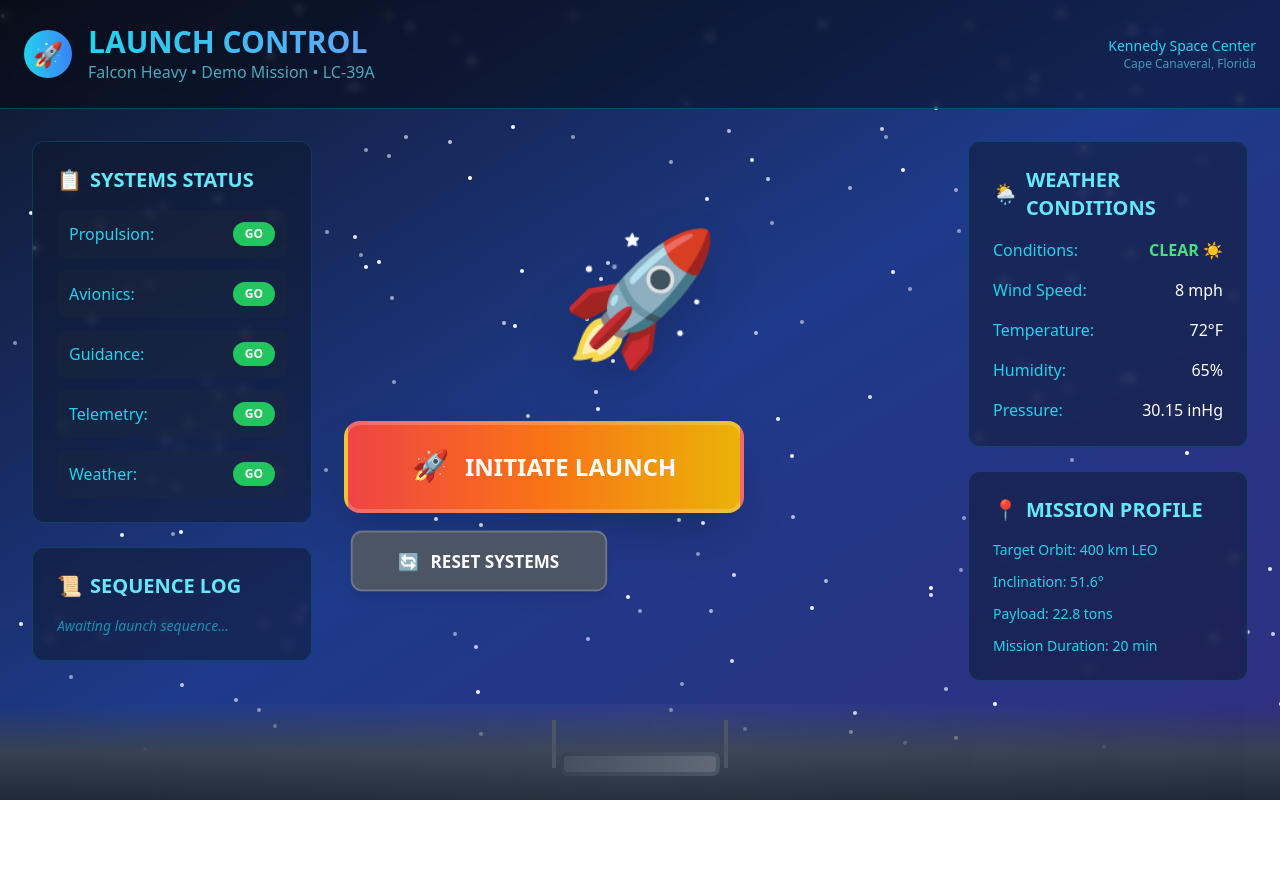
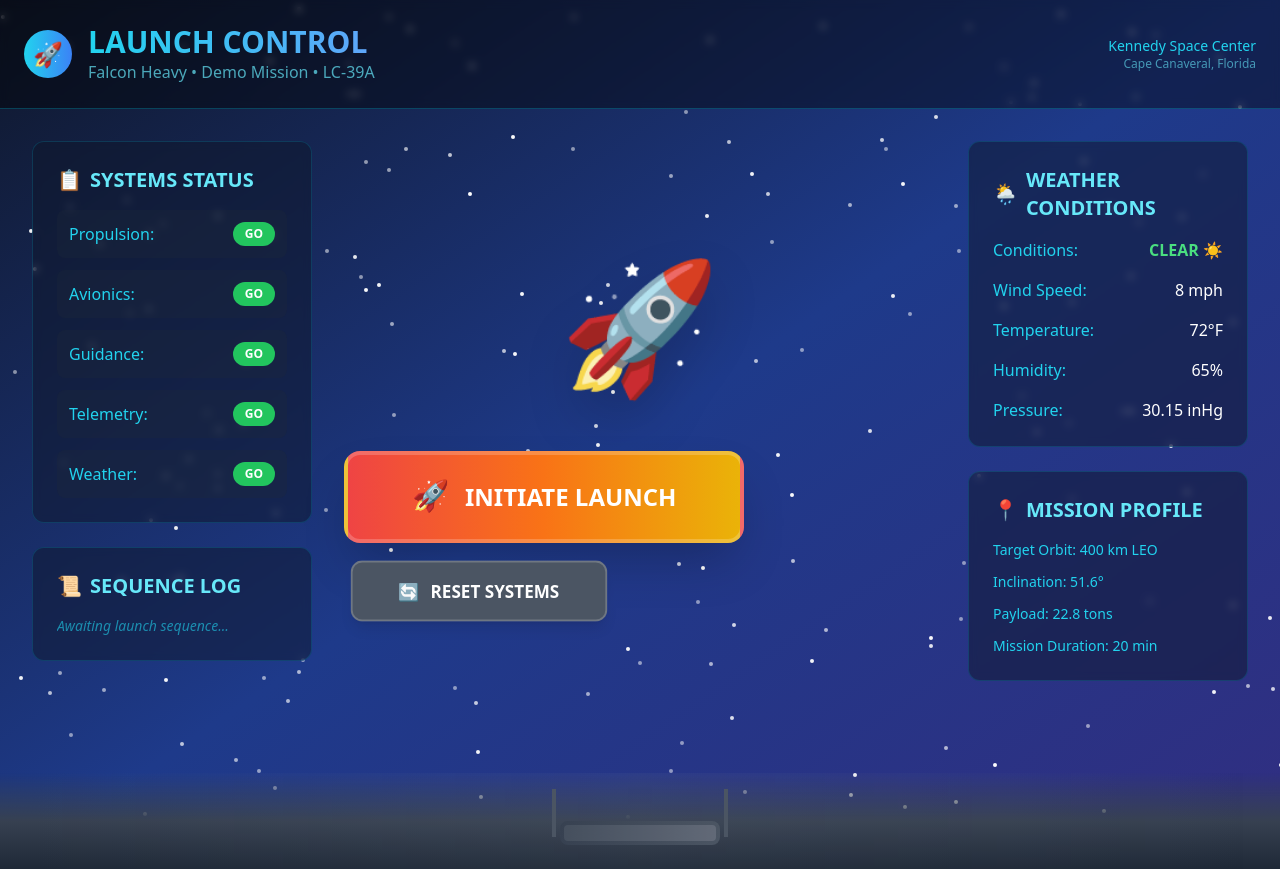
Before and after one commit to tarxemo/RocketF, a React (Vite) app: page / in a window 1280 px wide. Before the commit the page ends 800 px from the top, so only its background shows below. Built offline with nearby package versions, Linux system fonts and the light colour scheme.

Commit message:
new rocket ones

```diff
--- a/src/pages/RocketLaunchPage.tsx
+++ b/src/pages/RocketLaunchPage.tsx
@@ -133,7 +133,7 @@
   };
 
   return (
-    <div className="min-h-screen bg-gradient-to-br from-slate-900 via-blue-900 to-indigo-900 relative overflow-hidden">
+    <div className="min-h-screen bg-gradient-to-br from-slate-900 via-blue-900 to-indigo-900 relative overflow-auto">
       {/* Animated stars background */}
       <div className="absolute inset-0">
         {Array.from({ length: 200 }, (_, i) => (
@@ -176,8 +176,8 @@
         </div>
       </div>
 
-      <div className="relative z-10 flex-1 flex items-center justify-center p-8">
-        <div className="max-w-7xl mx-auto w-full grid grid-cols-12 gap-8 h-full">
+      <div className="relative z-10 flex-1 flex items-center justify-center p-8 pb-32">
+        <div className="max-w-7xl mx-auto w-full grid grid-cols-12 gap-8 min-h-[calc(100vh-200px)]">
 
           {/* Left Panel - Systems Status */}
           <div className="col-span-3 space-y-6">
--- a/src/pages/SimulationPage.tsx
+++ b/src/pages/SimulationPage.tsx
@@ -57,9 +57,9 @@
   };
 
   return (
-    <div className="min-h-screen bg-gradient-to-br from-slate-900 via-blue-900 to-indigo-900 text-white overflow-hidden">
+    <div className="min-h-screen bg-gradient-to-br from-slate-900 via-blue-900 to-indigo-900 text-white">
       {/* Mission Control Header */}
-      <div className="bg-black/40 backdrop-blur-sm border-b border-cyan-500/30 p-4">
+      <div className="bg-black/40 backdrop-blur-sm border-b border-cyan-500/30 p-4 sticky top-0 z-30">
         <div className="flex items-center justify-between">
           <div className="flex items-center space-x-6">
             <div className="flex items-center space-x-3">
@@ -109,11 +109,12 @@
         </div>
       </div>
 
-      {/* Main Dashboard Grid */}
-      <div className="grid grid-cols-12 gap-4 p-4 h-[calc(100vh-120px)]">
+      {/* Main Dashboard Grid - Made scrollable with proper padding */}
+      <div className="pb-32 overflow-y-auto">
+        <div className="grid grid-cols-12 gap-4 p-4 min-h-[calc(100vh-200px)]">
           {/* Left Panel - 3D Visualization */}
           <div className="col-span-5 space-y-4">
-          <div className="bg-slate-900/50 backdrop-blur-sm rounded-xl border border-cyan-500/20 p-4 h-full">
+            <div className="bg-slate-900/50 backdrop-blur-sm rounded-xl border border-cyan-500/20 p-4 h-[600px]">
               <div className="flex items-center justify-between mb-4">
                 <h2 className="text-lg font-semibold text-cyan-300">VEHICLE VISUALIZATION</h2>
                 <div className="flex items-center space-x-2">
@@ -155,9 +156,10 @@
             </div>
           </div>
         </div>
+      </div>
 
-      {/* Bottom Timeline */}
-      <div className="fixed bottom-0 left-0 right-0 bg-black/60 backdrop-blur-sm border-t border-cyan-500/30 p-4">
+      {/* Bottom Timeline - Fixed at bottom with proper z-index */}
+      <div className="fixed bottom-0 left-0 right-0 bg-black/80 backdrop-blur-sm border-t border-cyan-500/30 p-4 z-20">
         <TimeNavigation
           currentTime={telemetry?.timestamp || 0}
           maxTime={telemetry?.maxSimulationTime || 0}
```
Lines whose indentation alone changed are shown as unchanged.
